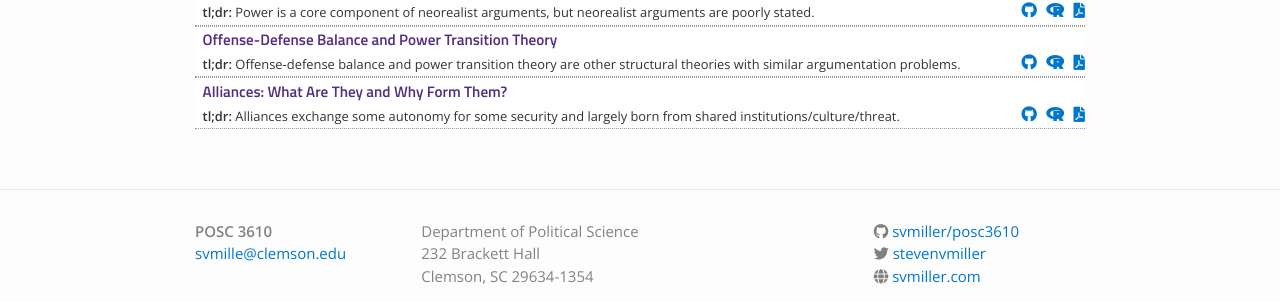
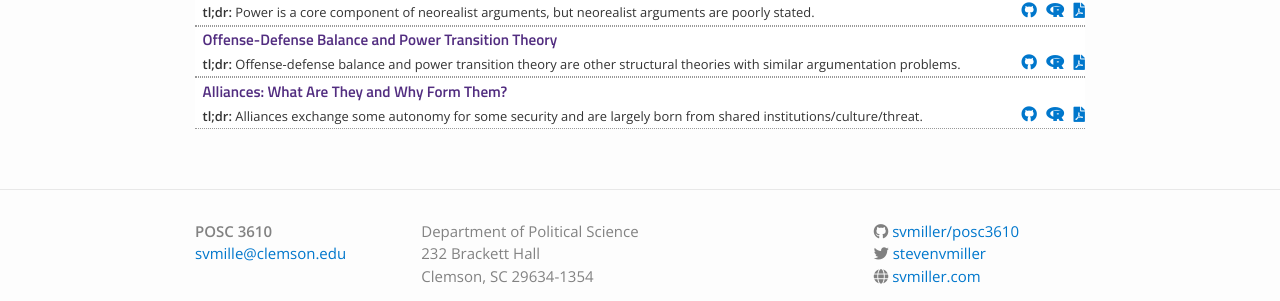
Before and after one commit to svmiller/posc3610, a Jekyll site: the page built from lectures.md, in a window 1280 px wide. Shown: the part 774-1075 px from the top of the page. Built offline with Jekyll 4.4.1, drawn with Linux system fonts in a browser that asks for light colours; nearby versions of some CDN libraries.

Commit message:
add a word

```diff
--- a/_data/lectures.yml
+++ b/_data/lectures.yml
@@ -56,4 +56,4 @@
 - title: "Alliances: What Are They and Why Form Them?"
   filename: alliance-1
   dirname: alliance-1
-  tldr: "Alliances exchange some autonomy for some security and largely born from shared institutions/culture/threat."
+  tldr: "Alliances exchange some autonomy for some security and are largely born from shared institutions/culture/threat."
```
